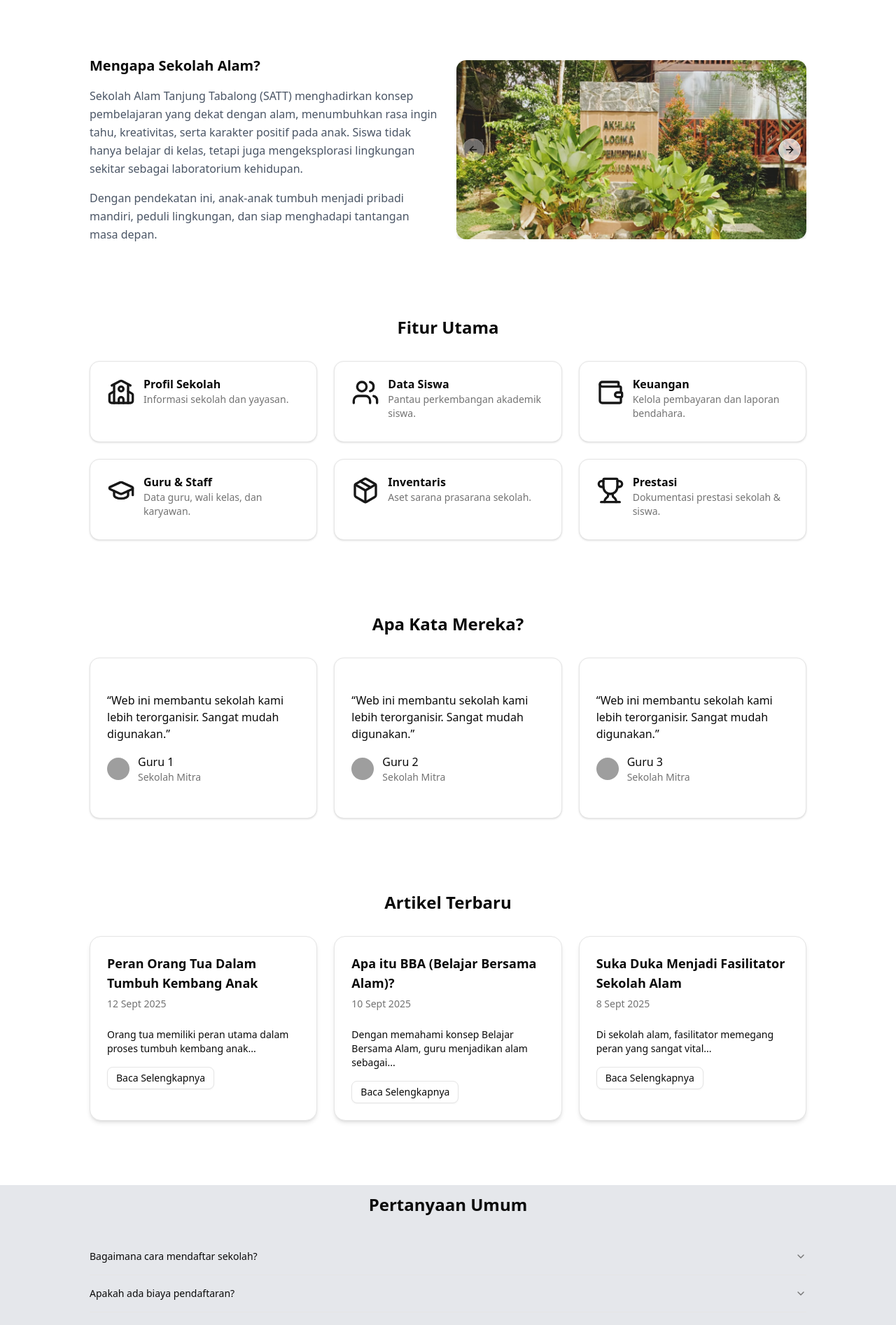
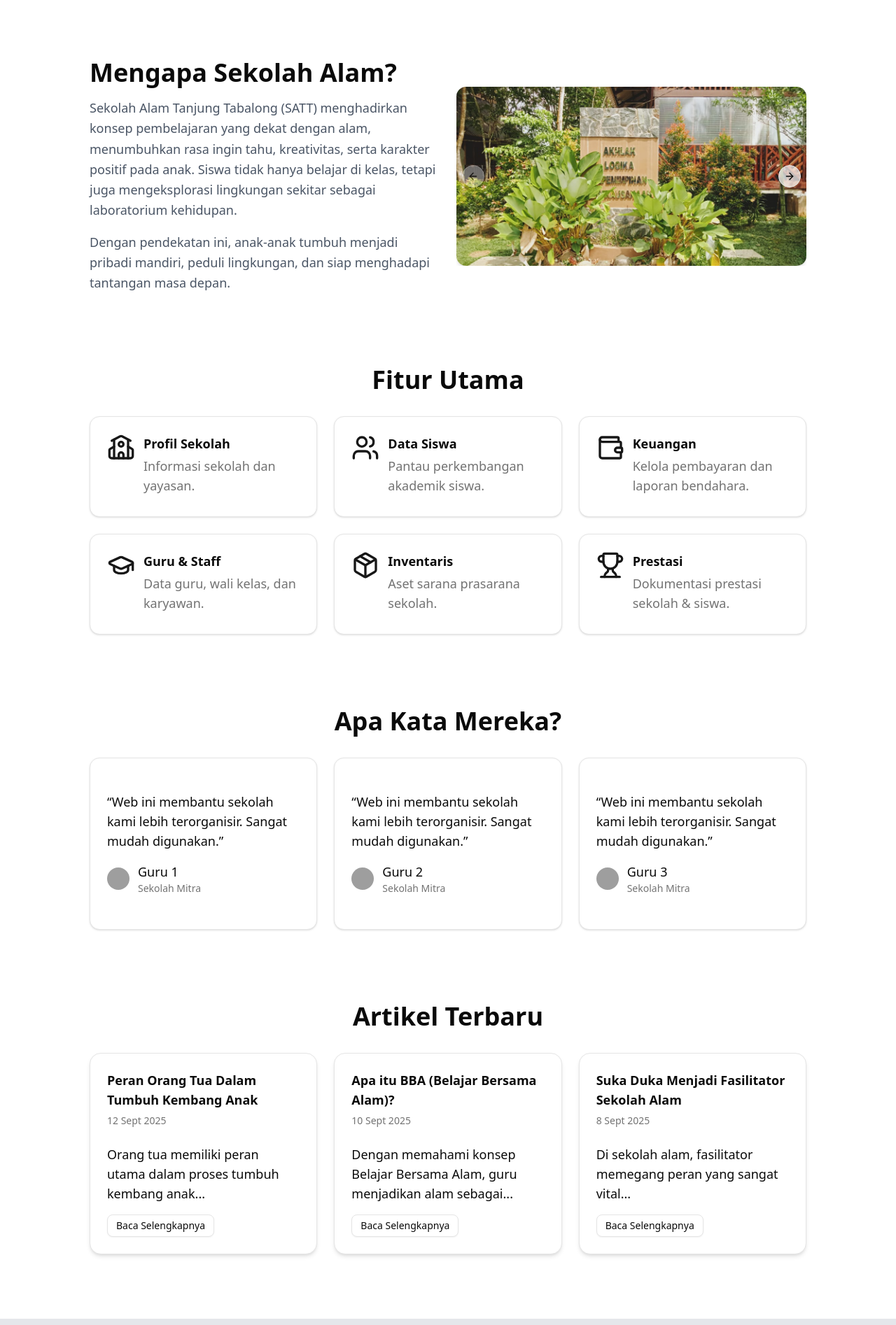
Before and after one commit to bimbelLB3R/sekolah-alam-tanjung-tabalong, a Next.js app: page / in a window 1280 px wide. Shown: the part 880-2774 px from the top of the page at 70% size. Built offline with nearby package versions, Linux system fonts and the light colour scheme; grey boxes are pictures that could not be loaded.

Commit message:
ubah ukuran huruf

```diff
--- a/app/(public)/components/herosection.js
+++ b/app/(public)/components/herosection.js
@@ -69,7 +69,7 @@ export default function HeroSection() {
           exit={{ opacity: 0, y: -30 }}
           transition={{ duration: 1 }}
         >
-          <h1 className="text-4xl md:text-5xl font-bold mb-4 drop-shadow-lg">
+          <h1 className="text-4xl md:text-6xl font-bold mb-4 drop-shadow-lg">
             {slides[current].title}
           </h1>
           <p className="text-lg mb-6 max-w-2xl mx-auto drop-shadow-md">
--- a/app/(public)/components/navbar.js
+++ b/app/(public)/components/navbar.js
@@ -23,14 +23,14 @@ export default function NavbarPublic() {
       <div className="container mx-auto flex items-center justify-between p-4 max-w-5xl">
         {/* Logo + Slogan */}
         <Link href="/" className="flex items-baseline gap-2">
-          <span className="text-xl font-bold">SATT</span>
+          <span className="text-2xl md:text-4xl font-bold">SATT</span>
           <span className={`${dancing.className} text-base text-green-600`}>
             Belajar, Berpetualang dan Bermakna
           </span>
         </Link>
 
         {/* Desktop Menu */}
-        <nav className="hidden md:flex gap-6">
+        <nav className="hidden md:flex gap-6 text-lg">
           <Link href="/" className="hover:text-blue-600 transition-colors">
             Home
           </Link>
--- a/app/(public)/page.js
+++ b/app/(public)/page.js
@@ -77,14 +77,14 @@ const fiturList = [
   <div className="grid grid-cols-1 md:grid-cols-2 gap-6 items-center max-w-5xl mx-auto">
     {/* Deskripsi */}
     <div className="space-y-4">
-      <h3 className="text-xl font-bold">Mengapa Sekolah Alam?</h3>
-      <p className="text-gray-600 leading-relaxed">
+      <h3 className="text-4xl font-bold">Mengapa Sekolah Alam?</h3>
+      <p className="text-gray-600 leading-relaxed text-lg">
         Sekolah Alam Tanjung Tabalong (SATT) menghadirkan konsep pembelajaran yang dekat
         dengan alam, menumbuhkan rasa ingin tahu, kreativitas, serta karakter
         positif pada anak. Siswa tidak hanya belajar di kelas, tetapi juga
         mengeksplorasi lingkungan sekitar sebagai laboratorium kehidupan.
       </p>
-      <p className="text-gray-600 leading-relaxed">
+      <p className="text-gray-600 leading-relaxed text-lg">
         Dengan pendekatan ini, anak-anak tumbuh menjadi pribadi mandiri,
         peduli lingkungan, dan siap menghadapi tantangan masa depan.
       </p>
@@ -120,7 +120,7 @@ const fiturList = [
 
       {/* Fitur Utama */}
       <section className="p-3">
-        <h2 className="text-2xl font-semibold text-center mb-8">Fitur Utama</h2>
+        <h2 className="text-4xl font-semibold text-center mb-8">Fitur Utama</h2>
         <div className="grid grid-cols-1 md:grid-cols-3 gap-6 max-w-5xl mx-auto">
         {fiturList.map((fitur, i) => {
           const Icon = fitur.icon
@@ -133,9 +133,9 @@ const fiturList = [
 
                   {/* Teks di kanan */}
                   <div>
-                    <CardTitle>{fitur.title}</CardTitle>
+                    <CardTitle className="text-lg">{fitur.title}</CardTitle>
                     <CardContent className="p-0 mt-1">
-                      <p className="text-muted-foreground text-sm">{fitur.desc}</p>
+                      <p className="text-muted-foreground text-lg">{fitur.desc}</p>
                     </CardContent>
                   </div>
                 </div>
@@ -148,8 +148,8 @@ const fiturList = [
 
       {/* Testimoni */}
       <section className="p-3">
-        <h2 className="text-2xl font-semibold text-center mb-8">Apa Kata Mereka?</h2>
-        <div className="grid grid-cols-1 md:grid-cols-3 gap-6 max-w-5xl mx-auto">
+        <h2 className="text-4xl font-semibold text-center mb-8">Apa Kata Mereka?</h2>
+        <div className="grid grid-cols-1 md:grid-cols-3 gap-6 max-w-5xl mx-auto text-lg">
           {[1, 2, 3].map((i) => (
             <Card key={i}>
               <CardContent className="p-6 space-y-4">
@@ -174,7 +174,7 @@ const fiturList = [
 
        {/* Blog Section */}
       <section className="space-y-6 p-3">
-        <h2 className="text-2xl font-semibold text-center mb-8">Artikel Terbaru</h2>
+        <h2 className="text-4xl font-semibold text-center mb-8">Artikel Terbaru</h2>
         <div className="grid gap-6 md:grid-cols-3 max-w-5xl mx-auto">
           {articles.map((article) => (
             <Card key={article.id} className="rounded-2xl shadow-md">
@@ -183,7 +183,7 @@ const fiturList = [
                 <p className="text-sm text-muted-foreground">{article.date}</p>
               </CardHeader>
               <CardContent>
-                <p className="text-sm mb-4">{article.excerpt}</p>
+                <p className="text-lg mb-4">{article.excerpt}</p>
                 <Button asChild variant="outline" size="sm">
                   <Link href={article.link}>Baca Selengkapnya</Link>
                 </Button>
@@ -195,26 +195,26 @@ const fiturList = [
 
       {/* FAQ Section */}
       <section className=" mx-auto p-3 bg-gray-200">
-        <h2 className="text-2xl font-semibold text-center mb-8">Pertanyaan Umum</h2>
+        <h2 className="text-4xl font-semibold text-center mb-8">Pertanyaan Umum</h2>
         <Accordion type="single" collapsible className="max-w-5xl mx-auto">
           <AccordionItem value="item-1">
-            <AccordionTrigger>Bagaimana cara mendaftar sekolah?</AccordionTrigger>
-            <AccordionContent>
+            <AccordionTrigger className="text-lg">Bagaimana cara mendaftar sekolah?</AccordionTrigger>
+            <AccordionContent className="text-lg">
               Pendaftaran bisa dilakukan online melalui halaman pendaftaran di website ini
               atau langsung datang ke sekolah.
             </AccordionContent>
           </AccordionItem>
 
           <AccordionItem value="item-2">
-            <AccordionTrigger>Apakah ada biaya pendaftaran?</AccordionTrigger>
-            <AccordionContent>
+            <AccordionTrigger className="text-lg">Apakah ada biaya pendaftaran?</AccordionTrigger>
+            <AccordionContent className="text-lg">
               Ya, biaya pendaftaran disesuaikan dengan jenjang pendidikan yang dipilih.
             </AccordionContent>
           </AccordionItem>
 
           <AccordionItem value="item-3">
-            <AccordionTrigger>Bagaimana jika saya lupa password login?</AccordionTrigger>
-            <AccordionContent>
+            <AccordionTrigger className="text-lg">Bagaimana jika saya lupa password login?</AccordionTrigger>
+            <AccordionContent className="text-lg">
               Anda bisa melakukan reset password melalui menu lupa password di halaman login.
             </AccordionContent>
           </AccordionItem>
```
